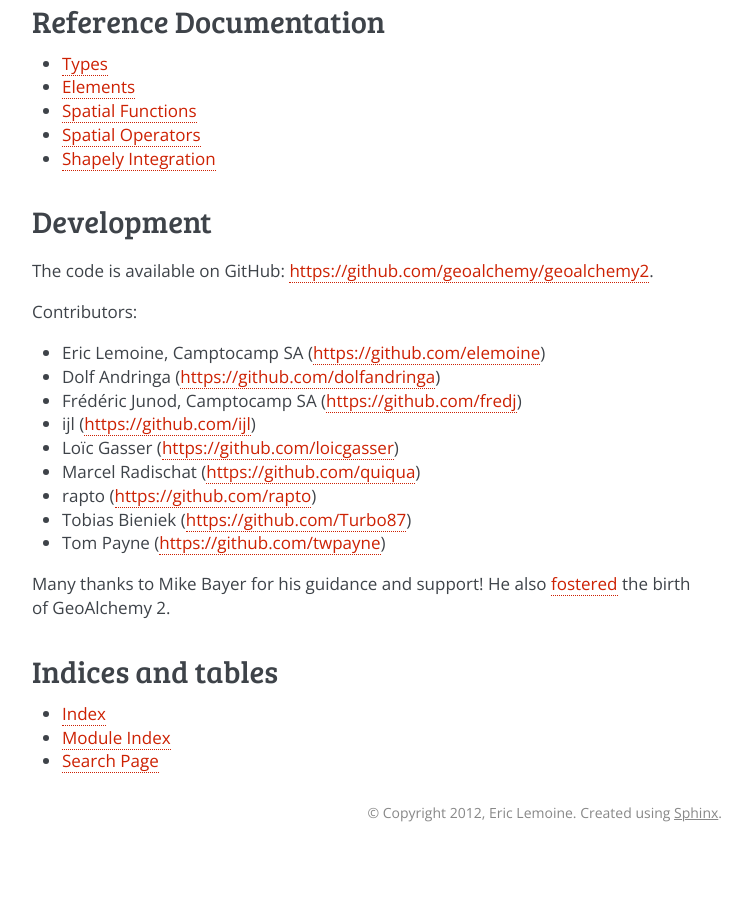
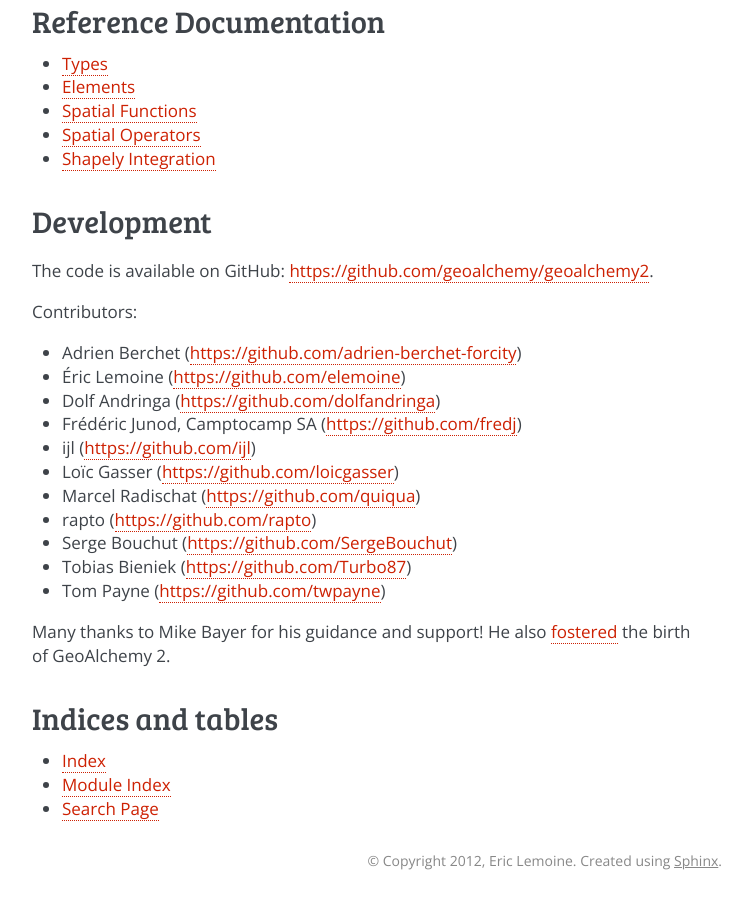
Before and after one commit to geoalchemy/geoalchemy2, a Sphinx documentation site: the page built from doc/index.rst, in a window 1280 px wide and 900 px high, scrolled down 1418 px. Shown: the whole window, without its empty margins (388-1140 px from the left). Built offline with Sphinx 7.4.7, drawn with Linux system fonts in a browser that asks for light colours; before the commit the page ends 2270 px from its top, so only the background shows below that.

Commit message:
Update contributors list

```diff
--- a/doc/index.rst
+++ b/doc/index.rst
@@ -94,13 +94,15 @@
 
 Contributors:
 
-* Eric Lemoine, Camptocamp SA (https://github.com/elemoine)
+* Adrien Berchet (https://github.com/adrien-berchet-forcity)
+* Éric Lemoine (https://github.com/elemoine)
 * Dolf Andringa (https://github.com/dolfandringa)
 * Frédéric Junod, Camptocamp SA (https://github.com/fredj)
 * ijl (https://github.com/ijl)
 * Loïc Gasser (https://github.com/loicgasser)
 * Marcel Radischat (https://github.com/quiqua)
 * rapto (https://github.com/rapto)
+* Serge Bouchut (https://github.com/SergeBouchut)
 * Tobias Bieniek (https://github.com/Turbo87)
 * Tom Payne (https://github.com/twpayne)
 
```
